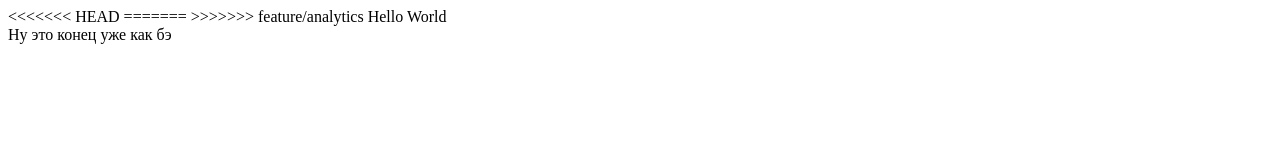
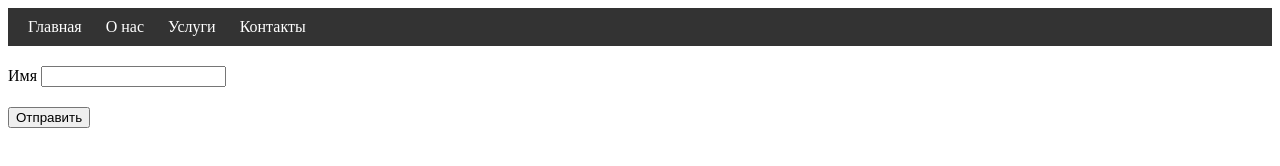
Before and after one commit to te-sam/learn, a plain HTML site: page index.html in a window 1280 px wide. Drawn offline with Linux system fonts and the light colour scheme.

Commit message:
nav and form added

```diff
--- a/index.html
+++ b/index.html
@@ -1,19 +1,27 @@
 <!DOCTYPE html>
 <html lang="en">
-<head>
-    <meta charset="UTF-8">
-    <meta http-equiv="X-UA-Compatible" content="IE=edge">
-    <meta name="viewport" content="width=device-width, initial-scale=1.0">
-    <title>Хочется пива</title>
-<<<<<<< HEAD
-    <script>/* Yandex metrica*/</script>
-=======
-    <script>/* Google analytics*/</script>
->>>>>>> feature/analytics
-</head>
-<body>
-    Hello World
-    <a href="payment.html"></a>
-    <footer>Ну это конец уже как бэ</footer>
-</body>
+    <head>
+        <meta charset="UTF-8" />
+        <meta name="viewport" content="width=device-width, initial-scale=1.0" />
+        <title>Пример с тегом &lt;nav&gt;</title>
+        <link rel="stylesheet" href="style.css" />
+    </head>
+    <body>
+        <nav>
+            <a href="#">Главная</a>
+            <a href="#">О нас</a>
+            <a href="#">Услуги</a>
+            <a href="#">Контакты</a>
+        </nav>
+
+        <form class="form" action="">
+            <div>
+                <label for="name">Имя</label>
+                <input type="text" name="Привет!" id="name" />
+            </div>
+            <div>
+                <button>Отправить</button>
+            </div>
+        </form>
+    </body>
 </html>
--- /dev/null
+++ b/style.css
@@ -0,0 +1,29 @@
+nav {
+    background-color: #333;
+    padding: 10px;
+}
+
+nav a {
+    color: white;
+    text-decoration: none;
+    margin: 0 10px;
+}
+
+.form {
+    box-sizing: border-box;
+    margin-top: 20px;
+}
+
+button {
+    margin-top: 20px;
+}
+
+#name:focus, button:focus {
+    outline: 1px solid blue;
+    outline-offset: 2px;
+    background-color: rgb(255, 214, 214);
+}
+
+button:hover {
+    background-color: blueviolet;
+}
```
